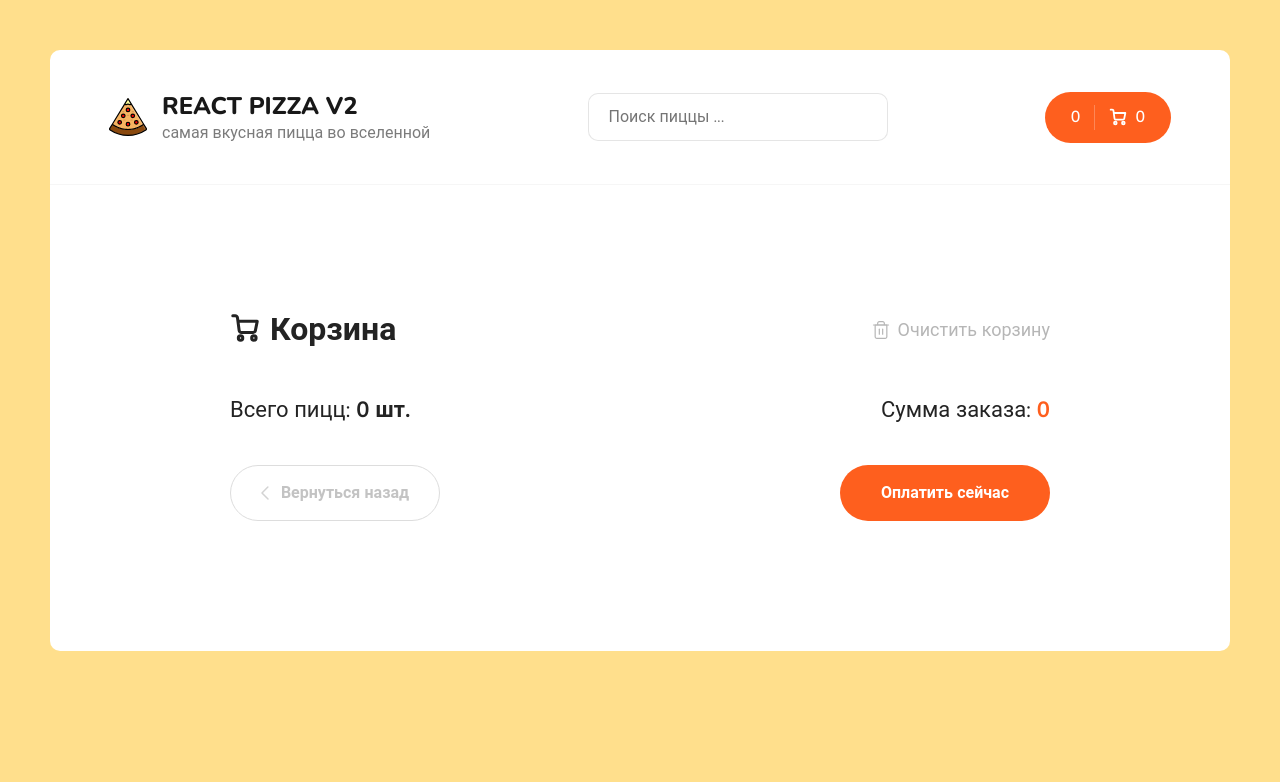
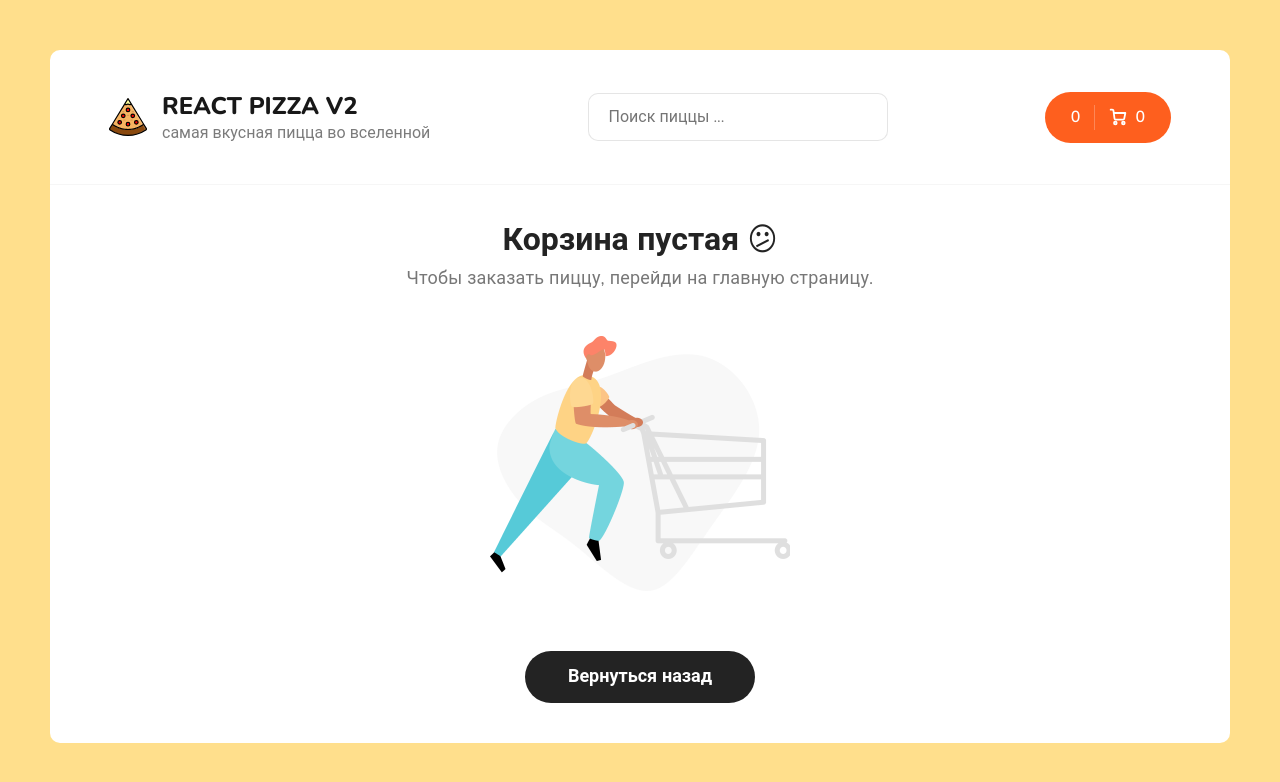
Before and after one commit to YulianaAnisiforova/ReactPizzaV2, a React (Create React App) app: page /cart in a window 1280 px wide. Shown: the top 782 px of the page. Built offline with nearby package versions, Linux system fonts and the light colour scheme.

Commit message:
empty cart component

```diff
--- /dev/null
+++ b/src/components/CartEmpty.tsx
@@ -0,0 +1,20 @@
+import React, {FC} from 'react'
+import emptyCart from './../assets/img/empty-cart.png'
+import {Link} from 'react-router-dom'
+
+const CartEmpty: FC = () => {
+    return (
+        <div className="cart cart--empty">
+            <h2>Корзина пустая 😕</h2>
+            <p>
+                Чтобы заказать пиццу, перейди на главную страницу.
+            </p>
+            <img src={emptyCart} alt="Empty cart"/>
+            <Link to="/" className="button button--black">
+                <span>Вернуться назад</span>
+            </Link>
+        </div>
+    )
+}
+
+export default CartEmpty
--- a/src/components/pages/Cart.tsx
+++ b/src/components/pages/Cart.tsx
@@ -4,6 +4,7 @@
 import {AppDispatch, RootState} from '../../redux/store'
 import CartItem from './../CartItem'
 import {clearItems} from '../../redux/slices/cartSlice'
+import CartEmpty from '../CartEmpty'
 
 const Cart = () => {
     const dispatch = useDispatch<AppDispatch>()
@@ -14,6 +15,10 @@
     const onClickClear = () => {
         if (window.confirm('Are you sure you want to clean the cart?'))
             dispatch(clearItems())
+    }
+
+    if (totalPrice === 0) {
+        return <CartEmpty />
     }
 
     return (
```
